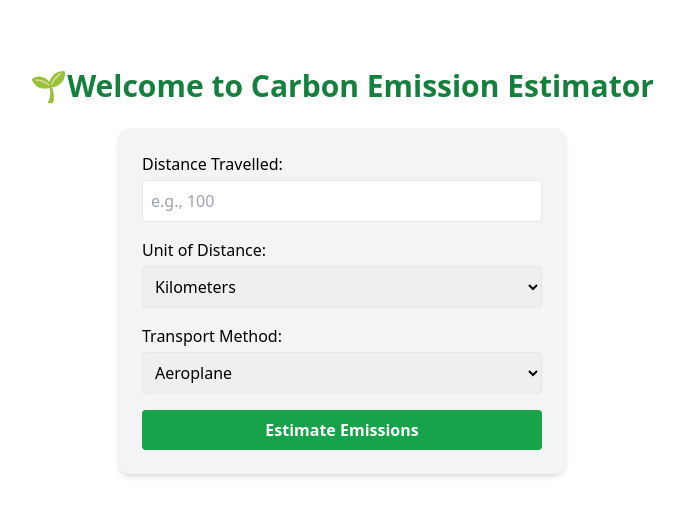
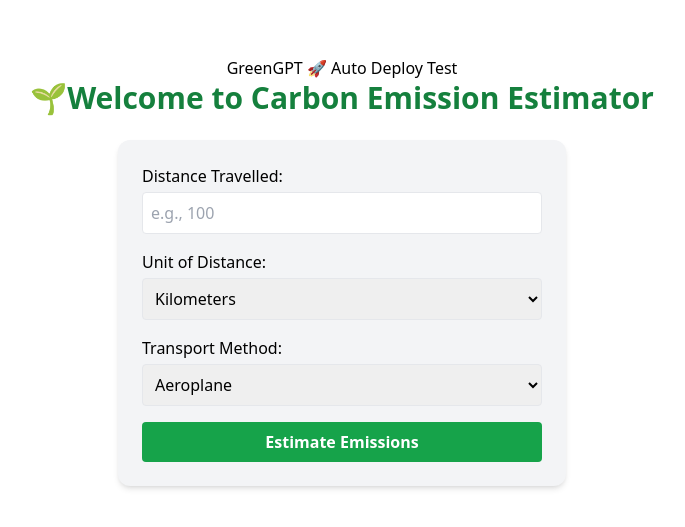
Before and after one commit to KC-Chinmayi/Green_gpt, a React (Vite) app in the folder frontend/: page /estimate in a window 1280 px wide. Shown: the part 129-656 px from the top of the page, without its empty margins (298-983 px from the left). Built offline with nearby package versions, Linux system fonts and the light colour scheme.

Commit message:
auto cd test1

```diff
--- a/frontend/src/pages/Estimate.jsx
+++ b/frontend/src/pages/Estimate.jsx
@@ -65,6 +65,7 @@ export default function Estimate() {
 
   return (
     <div className="min-h-screen flex flex-col items-center justify-center bg-white p-8">
+      <h1>GreenGPT 🚀 Auto Deploy Test</h1>
       <h2 className="text-3xl font-bold text-green-700 mb-6">🌱Welcome to Carbon Emission Estimator</h2>
 
       <div className="w-full max-w-md bg-gray-100 p-6 rounded-xl shadow-md space-y-4">
```
